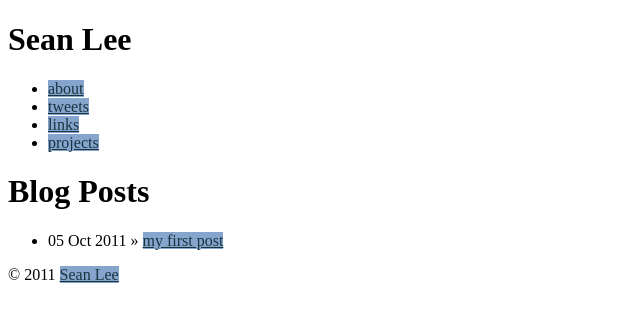
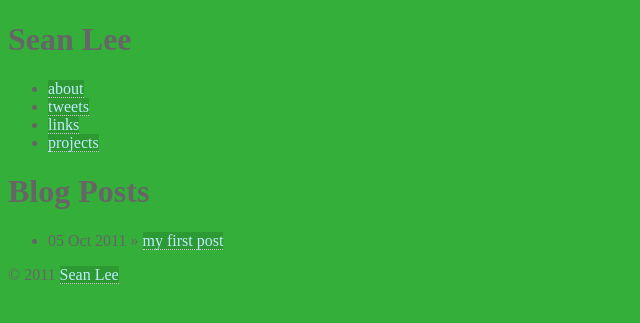
Before and after one commit to lisongx/notimportant.org, a Jekyll site: the page built from index.html, in a window 1280 px wide. Shown: the top 323 px of the page, without its empty margins (0-640 px from the left). Built offline with Jekyll 4.4.1, drawn with Linux system fonts in a browser that asks for light colours.

Commit message:
change some color

```diff
--- a/css/style.css
+++ b/css/style.css
@@ -1,7 +1,10 @@
 body {
-    background:##d0e4f2;
+    background: #34b03a;
+    color: #666;
 }
 a:link {
-    color:#193441;
-    background:#85a5cc;
+    color: #c0eeff;
+    background: #2d9933;
+    text-decoration: none;
+    border-bottom: 1px dotted #ccc;
 }
```
